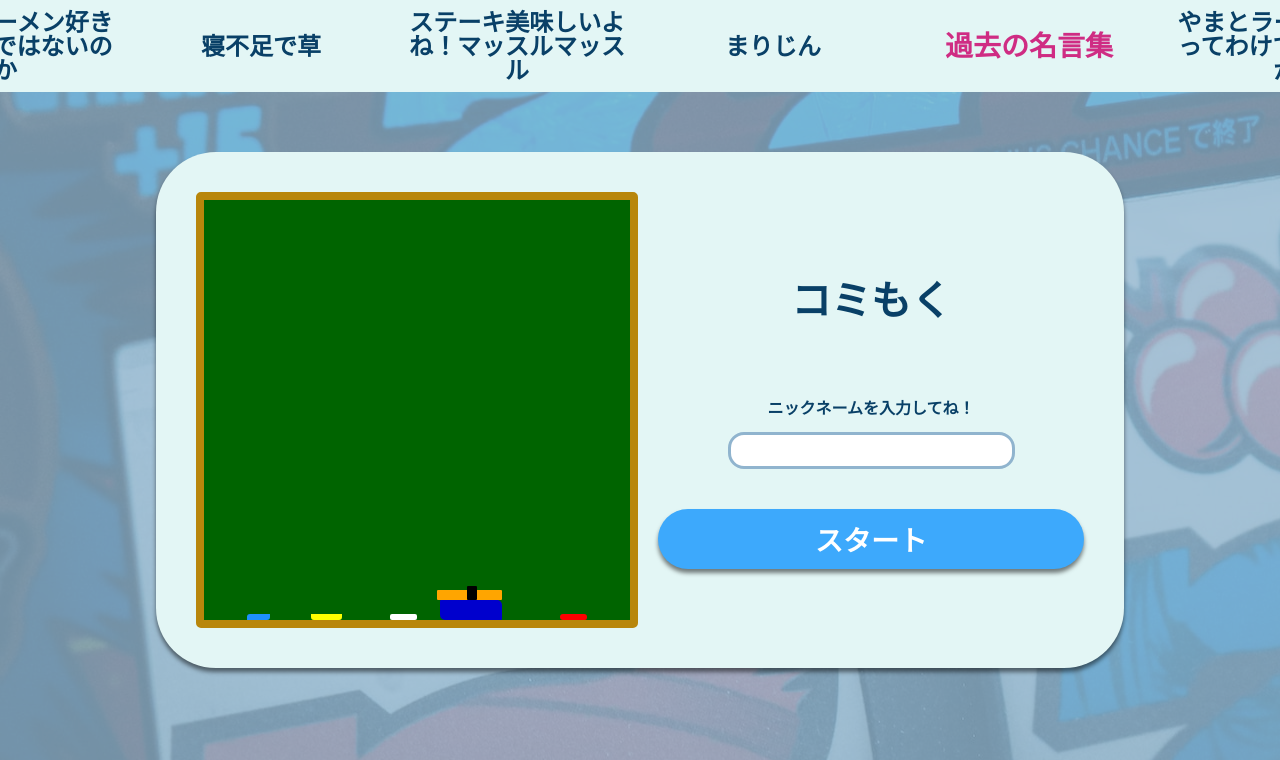
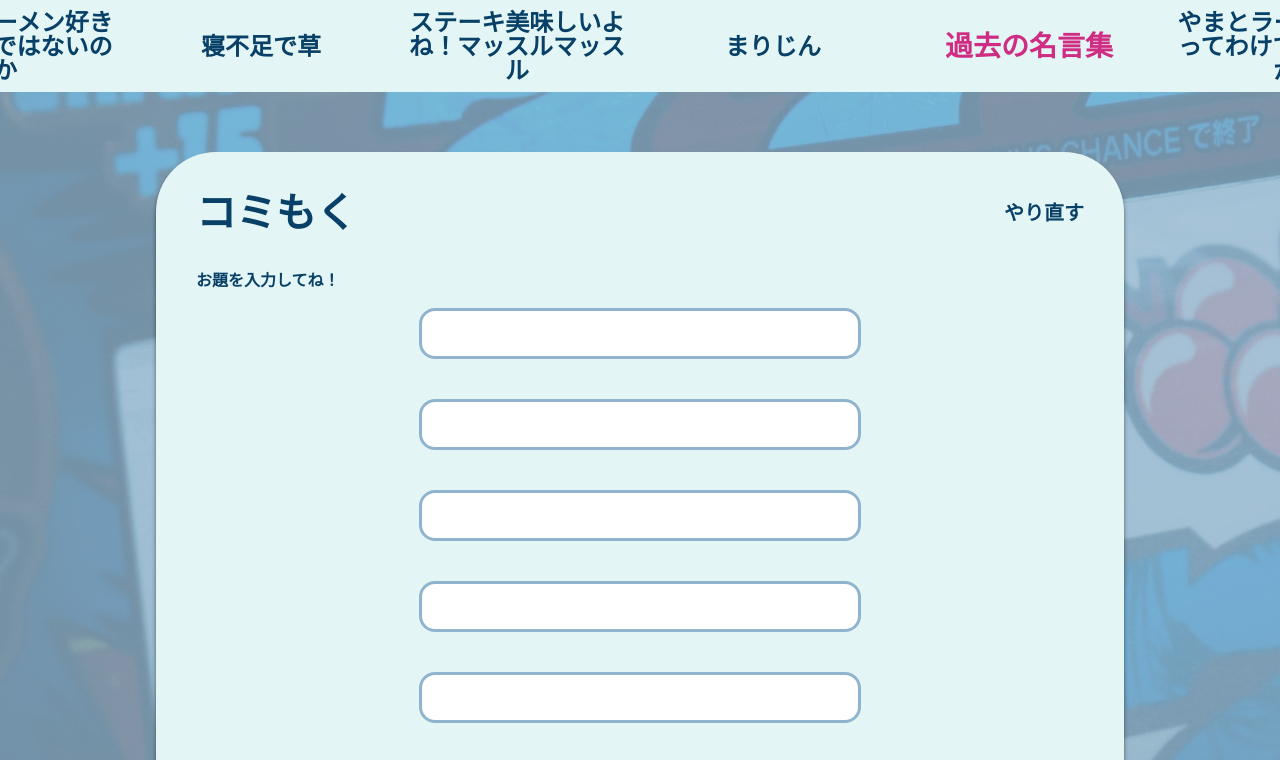
Before and after one commit to posse-ap/posse2-hackathon-202209-team3C, a plain HTML site: page index.html in a window 1280 px wide. Both pictures are taken after a click on the button "スタート". Shown: the top 760 px of the page. Drawn offline with Linux system fonts and the light colour scheme; a web font is replaced by a local one.

Commit message:
jsで画面遷移を実装

```diff
--- a/index.html
+++ b/index.html
@@ -73,7 +73,7 @@
         <section class="game">
           <div class="game__inner">
             <!-- start game__start-display -->
-            <div class="game__start-display">
+            <div class="game__start-display" id="start-display">
               <div class="game__blackboard__container">
                 <span class="game__blackboard__chalk__1"></span>
                 <span class="game__blackboard__chalk__2"></span>
@@ -90,7 +90,7 @@
                   type="text"
                   class="game__input game__start-display__input"
                 />
-                <button class="game__button game__start__button">
+                <button class="game__button game__start__button" id="start-display-button">
                   スタート
                 </button>
               </div>
@@ -98,7 +98,7 @@
             <!-- end start game__start-display -->
 
             <!-- start game__theme-display -->
-            <div class="game__theme-display">
+            <div class="game__theme-display js-none" id="theme-display">
               <div class="game__theme-display__head">
                 <h1 class="game__title game__theme-display__title">コミもく</h1>
                 <div class="game__theme-display--return" id="return">やり直す</div>
@@ -130,7 +130,7 @@
                   class="game__input game__theme-display__input"
                 />
               </div>
-              <button class="game__button">スタート</button>
+              <button class="game__button" id="theme-display-button">スタート</button>
             </div>
             <!-- end game__theme-display -->
 
@@ -139,7 +139,7 @@
             <!-- end game__load-display -->
 
             <!-- start game__play-display -->
-            <div class="game__play-display">
+            <div class="game__play-display js-none" id="play-display">
               <div class="game__play-display__head">
                 <h1 class="game__title game__play-display__title">コミもく</h1>
                 <div class="game__play-display--finish" id="finish">終了する</div>
--- a/js/main.js
+++ b/js/main.js
@@ -0,0 +1,32 @@
+const startDisplay = document.getElementById("start-display");
+const themeDisplay = document.getElementById("theme-display");
+const playDisplay = document.getElementById("play-display");
+
+const startDisplayButton = document.getElementById("start-display-button");
+const themeDisplayButton = document.getElementById("theme-display-button");
+const returnButton = document.getElementById("return");
+const finishButton = document.getElementById("finish");
+
+// js-noneをつける関数
+function addDisplayNone(button, target) {
+  button.addEventListener("click", () => {
+    target.classList.add("js-none");
+  });
+}
+
+addDisplayNone(startDisplayButton, startDisplay);
+addDisplayNone(themeDisplayButton, themeDisplay);
+addDisplayNone(returnButton, themeDisplay);
+addDisplayNone(finishButton, playDisplay);
+
+// js-noneを外す関数
+function removeDisplayNone(button, target) {
+  button.addEventListener("click", () => {
+    target.classList.remove("js-none");
+  });
+}
+
+removeDisplayNone(startDisplayButton, themeDisplay);
+removeDisplayNone(themeDisplayButton, playDisplay);
+removeDisplayNone(returnButton, startDisplay);
+removeDisplayNone(finishButton, startDisplay);
--- a/scss/config/_game.scss
+++ b/scss/config/_game.scss
@@ -49,7 +49,6 @@
   display: flex;
   justify-content: space-between;
   align-items: center;
-  // display: none;
 
   &__container {
     max-width: 434px;
@@ -71,7 +70,6 @@
 
 // theme-display
 .game__theme-display {
-  display: none;
   height: 100%;
 
   &__head {
@@ -110,7 +108,6 @@
 
 // play-display
 .game__play-display {
-  display: none;
   height: 100%;
 
   &__head {
--- a/scss/config/_js.scss
+++ b/scss/config/_js.scss
@@ -1 +1,5 @@
 @use "../global/variables" as v;
+
+.js-none {
+  display: none;
+}
```
Also changed, not shown: scss/style.css, 1 other file.
